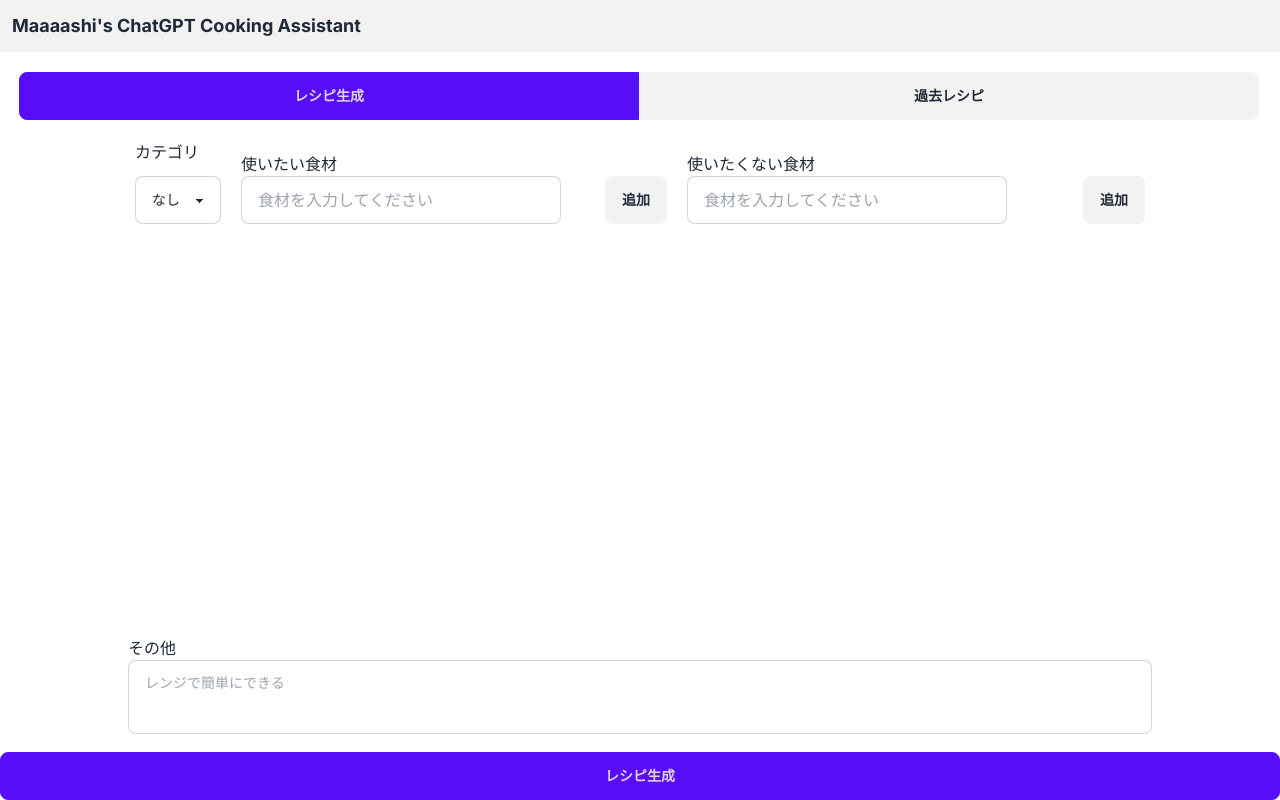
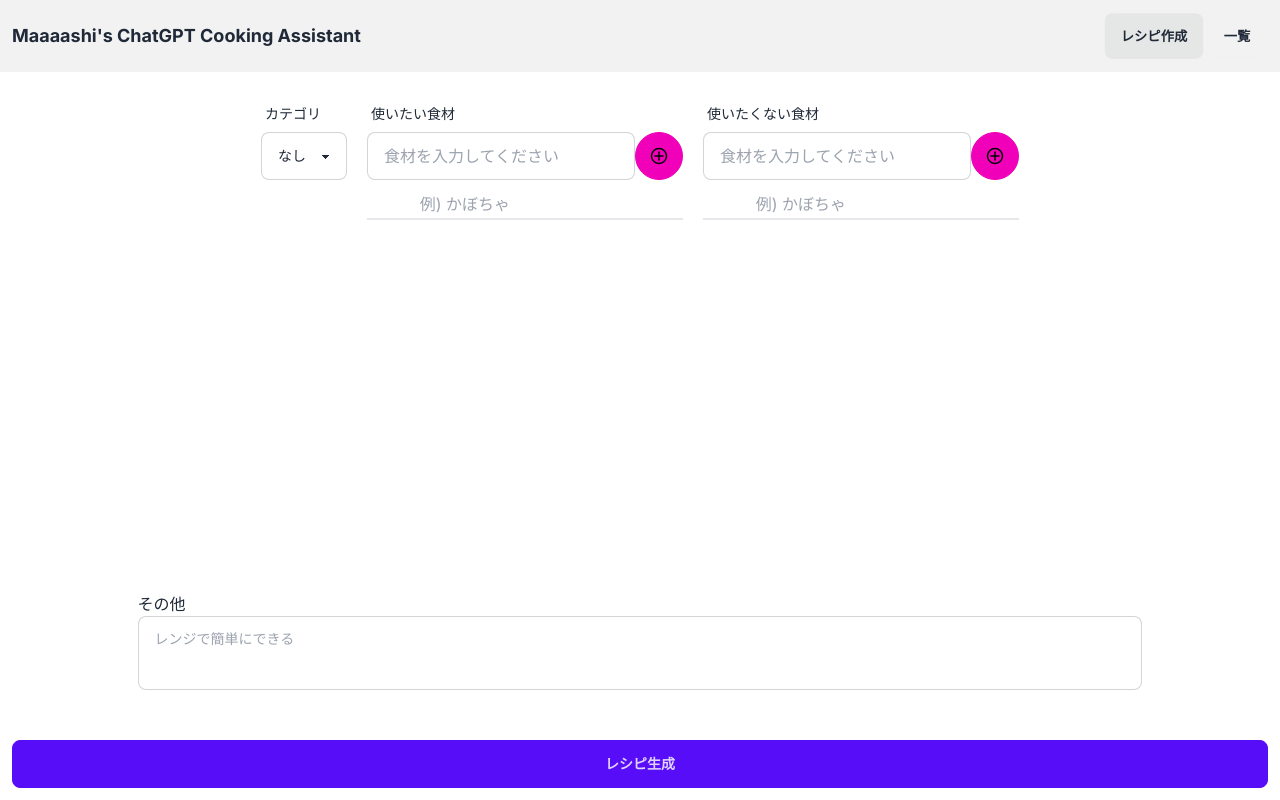
Before and after one commit to maaaashi/chatgpt-cooking-assistant, a Next.js app: page / in a window 1280 px wide. Built offline with nearby package versions, Linux system fonts and the light colour scheme.

Commit message:
デザイン調整

```diff
--- a/src/app/page.tsx
+++ b/src/app/page.tsx
@@ -3,14 +3,12 @@
 import { Header } from '@/components/Header'
 import { Generate } from '@/components/Generate'
 import { List } from '@/components/List'
-import { useRecoilState, useRecoilValue } from 'recoil'
+import { useRecoilValue } from 'recoil'
 import { ModeAtom } from '@/atoms/Mode'
 import { View } from '@/components/View'
-import { LoadingAtom } from '@/atoms/Loading'
 
 export default function Home() {
-  const [mode, setMode] = useRecoilState(ModeAtom)
-  const loading = useRecoilValue(LoadingAtom)
+  const mode = useRecoilValue(ModeAtom)
 
   const mainView = () => {
     switch (mode) {
@@ -26,25 +24,7 @@ export default function Home() {
   return (
     <div className='h-screen flex flex-col'>
       <Header />
-      <main className='flex-1'>
-        <div className='btn-group w-full p-5'>
-          <button
-            className={`w-1/2 btn ${mode === 'generate' ? 'btn-active' : ''}`}
-            onClick={() => setMode('generate')}
-            disabled={loading}
-          >
-            レシピ生成
-          </button>
-          <button
-            className={`w-1/2 btn ${mode === 'list' ? 'btn-active' : ''}`}
-            onClick={() => setMode('list')}
-            disabled={loading}
-          >
-            過去レシピ
-          </button>
-        </div>
-        {mainView()}
-      </main>
+      <main className='flex-1'>{mainView()}</main>
     </div>
   )
 }
--- a/src/components/Category/index.tsx
+++ b/src/components/Category/index.tsx
@@ -9,10 +9,13 @@ export const Setting = () => {
   const loading = useRecoilValue(LoadingAtom)
 
   return (
-    <div>
-      <h3>カテゴリ</h3>
+    <div className='form-control my-3'>
+      <label htmlFor='category' className='label'>
+        <span className='label-text'>カテゴリ</span>
+      </label>
       <select
-        className='select select-bordered w-fit my-3'
+        id='category'
+        className='select select-bordered w-fit'
         disabled={loading}
         onChange={(e) => {
           const value = e.target.value as (typeof categories)[number]
--- a/src/components/Generate/index.tsx
+++ b/src/components/Generate/index.tsx
@@ -105,7 +105,7 @@ export const Generate = () => {
   }
 
   return (
-    <div className='flex flex-col' style={{ height: 'calc(100vh - 140px)' }}>
+    <div className='flex flex-col h-full p-3'>
       <div className='flex flex-col flex-1'>
         <div className='flex gap-5 justify-center'>
           <Setting />
--- a/src/components/Header/index.tsx
+++ b/src/components/Header/index.tsx
@@ -1,11 +1,52 @@
+'use client'
+
+import { LoadingAtom } from '@/atoms/Loading'
+import { ModeAtom } from '@/atoms/Mode'
 import React from 'react'
+import { useRecoilState, useRecoilValue } from 'recoil'
+import { HiOutlineDocumentAdd } from 'react-icons/hi'
+import { IoDocumentsOutline } from 'react-icons/io5'
 
 export const Header = () => {
+  const [mode, setMode] = useRecoilState(ModeAtom)
+  const loading = useRecoilValue(LoadingAtom)
   return (
-    <div className='bg-base-200 p-3'>
+    <div className='bg-base-200 p-3 flex items-center justify-between'>
       <h1 className='font-bold text-lg'>
         {"Maaaashi's ChatGPT Cooking Assistant"}
       </h1>
+      <div className='hidden md:flex'>
+        <button
+          className={`btn ${mode === 'generate' ? 'btn-active' : ''}`}
+          onClick={() => setMode('generate')}
+          disabled={loading}
+        >
+          レシピ作成
+        </button>
+        <button
+          className={`btn ${mode === 'list' ? 'btn-active' : ''}`}
+          onClick={() => setMode('list')}
+          disabled={loading}
+        >
+          一覧
+        </button>
+      </div>
+      <div className='md:hidden flex'>
+        <button
+          className={`btn text-lg ${mode === 'generate' ? 'btn-active' : ''}`}
+          onClick={() => setMode('generate')}
+          disabled={loading}
+        >
+          <HiOutlineDocumentAdd />
+        </button>
+        <button
+          className={`btn text-lg ${mode === 'list' ? 'btn-active' : ''}`}
+          onClick={() => setMode('list')}
+          disabled={loading}
+        >
+          <IoDocumentsOutline />
+        </button>
+      </div>
     </div>
   )
 }
--- a/src/components/IngredientForm/index.tsx
+++ b/src/components/IngredientForm/index.tsx
@@ -55,7 +55,8 @@ export const IngredientForm: FC<Props> = ({ ingredient }) => {
   }
 
   return (
-    <li className='flex items-center justify-between w-2/3 mx-auto gap-3'>
+    <li className='w-full border-b-2 h-7'>
+      <div className='flex items-center justify-between w-2/3 mx-auto gap-3'>
         {edit ? (
           <input
             ref={ref}
@@ -86,6 +87,7 @@ export const IngredientForm: FC<Props> = ({ ingredient }) => {
             <AiFillCloseSquare size={20} />
           </button>
         </div>
+      </div>
     </li>
   )
 }
--- a/src/components/IngredientList/index.tsx
+++ b/src/components/IngredientList/index.tsx
@@ -4,6 +4,7 @@ import { IngredientForm } from '@/components/IngredientForm'
 import { useRecoilState, useRecoilValue } from 'recoil'
 import { IngredientsAtom } from '@/atoms/Ingredients'
 import { LoadingAtom } from '@/atoms/Loading'
+import { GrAddCircle } from 'react-icons/gr'
 
 interface Props {
   title: string
@@ -28,8 +29,11 @@ export const IngredientList: FC<Props> = ({ title, use }) => {
     <div>
       <form onSubmit={submitHandler} className='flex my-3'>
         <div>
-          <label htmlFor={`ingredient-${use ? 'use' : 'not-use'}`}>
-            {title}
+          <label
+            htmlFor={`ingredient-${use ? 'use' : 'not-use'}`}
+            className='label'
+          >
+            <span className='label-text'>{title}</span>
           </label>
           <input
             type='text'
@@ -44,8 +48,11 @@ export const IngredientList: FC<Props> = ({ title, use }) => {
             }}
           />
         </div>
-        <button className='btn self-end' disabled={loading}>
-          追加
+        <button
+          className='btn btn-circle btn-secondary font-bold self-end text-lg'
+          disabled={loading}
+        >
+          <GrAddCircle />
         </button>
       </form>
 
@@ -53,6 +60,11 @@ export const IngredientList: FC<Props> = ({ title, use }) => {
         className='space-y-1 text-gray-500 overflow-y-auto'
         style={{ height: 'calc(100vh - 400px)' }}
       >
+        <li className='w-full border-b-2 h-7'>
+          <div className='flex items-center justify-between w-2/3 mx-auto gap-3 text-gray-400'>
+            {'例) かぼちゃ'}
+          </div>
+        </li>
         {ingredientList
           .filter((i) => i.use === use)
           .map((ingredient, i) => (
```
Lines whose indentation alone changed are shown as unchanged.
